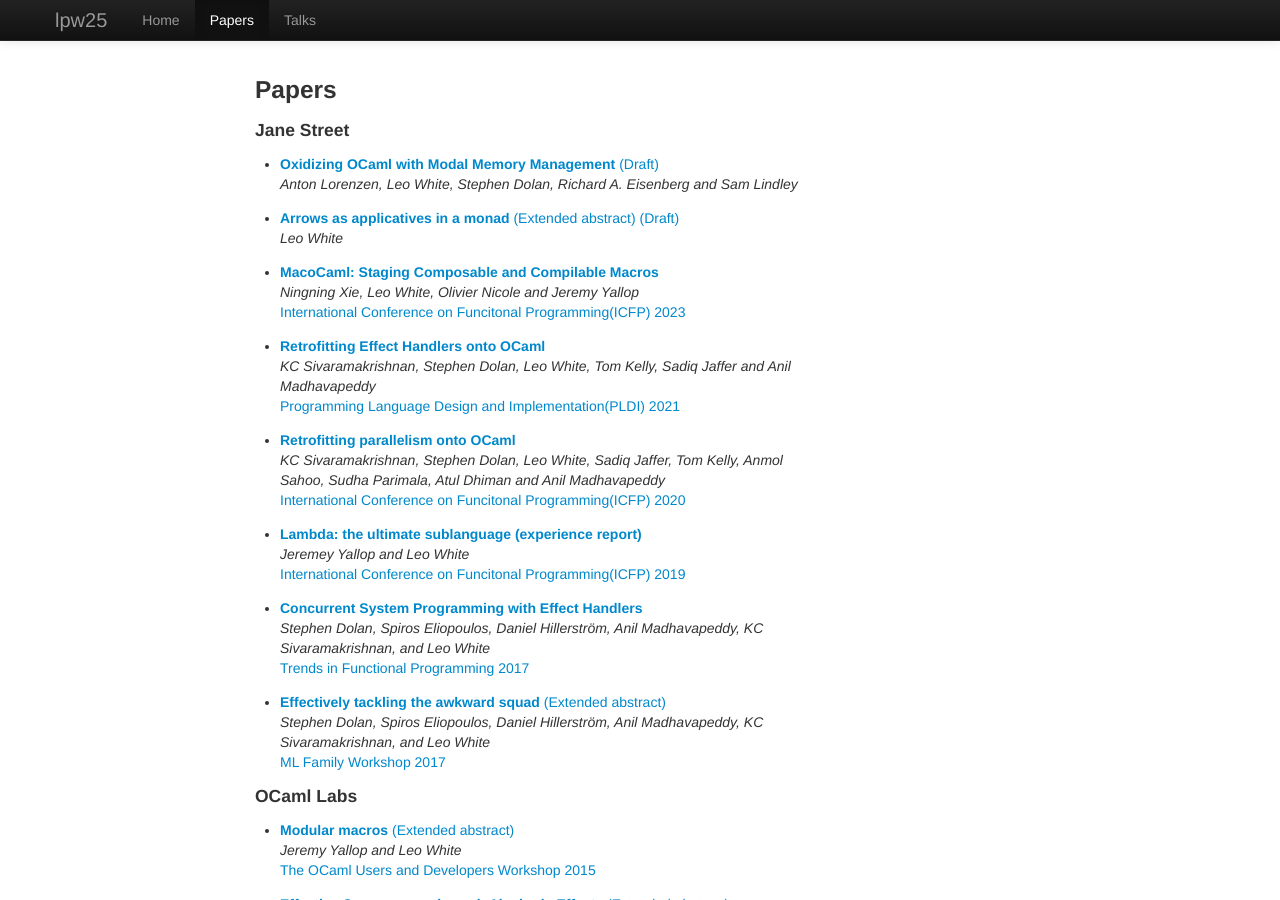
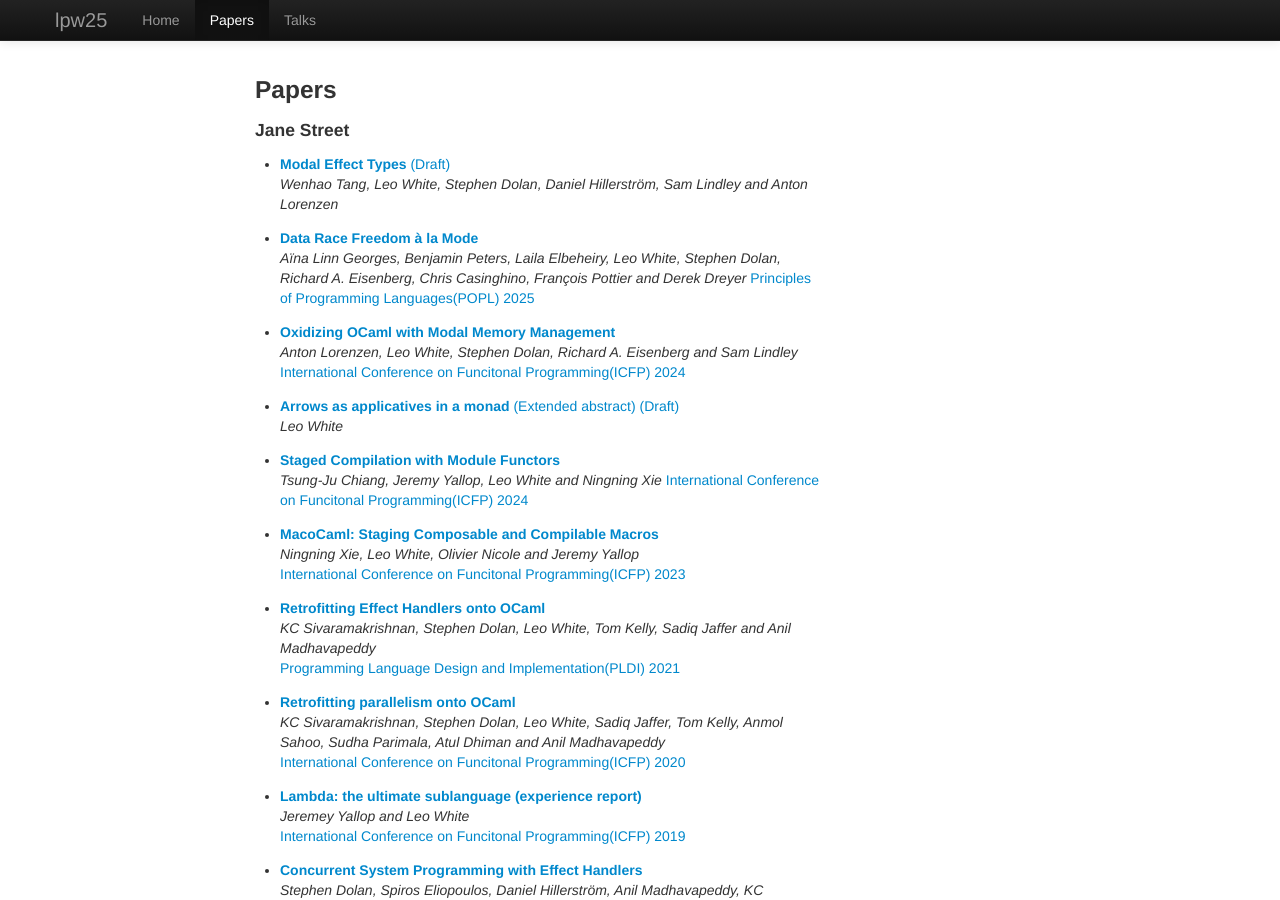
Before and after one commit to lpw25/lpw25.github.com, a Jekyll site: the page built from papers.html, in a window 1280 px wide and 900 px high. Built offline with Jekyll 4.4.1, drawn with Linux system fonts in a browser that asks for light colours.

Commit message:
Add recent papers

```diff
--- a/papers.html
+++ b/papers.html
@@ -10,12 +10,27 @@
     <h4> Jane Street </h4>
     <ul>
       <li style="margin: 1em 0">
-        <a href="/papers/mode-inference-draft-feb2024.pdf"><b>Oxidizing OCaml with Modal Memory Management</b> (Draft)</a><br>
+        <a href="/papers/oopsla2025.pdf"><b>Modal Effect Types</b> (Draft) </a><br>
+        <i>Wenhao Tang, Leo White, Stephen Dolan, Daniel Hillerström, Sam Lindley and Anton Lorenzen</i>
+      </li>
+      <li style="margin: 1em 0">
+        <a href="/papers/icfp2024.pdf"><b>Data Race Freedom à la Mode</b></a><br>
+        <i>Aïna Linn Georges, Benjamin Peters, Laila Elbeheiry, Leo White, Stephen Dolan, Richard A. Eisenberg, Chris Casinghino, François Pottier and Derek Dreyer</i>
+        <a href="https://popl25.sigplan.org/">Principles of Programming Languages(POPL) 2025</a>
+      </li>
+      <li style="margin: 1em 0">
+        <a href="/papers/icfp2024.pdf"><b>Oxidizing OCaml with Modal Memory Management</b></a><br>
         <i>Anton Lorenzen, Leo White, Stephen Dolan, Richard A. Eisenberg and Sam Lindley</i>
+        <a href="https://icfp24.sigplan.org/">International Conference on Funcitonal Programming(ICFP) 2024</a>
       </li>
       <li style="margin: 1em 0">
         <a href="/papers/arrows-draft-may2024.pdf"><b>Arrows as applicatives in a monad</b> (Extended abstract) (Draft)</a><br>
         <i>Leo White</i>
+      </li>
+      <li style="margin: 1em 0">
+        <a href="/papers/icfp2024-2.pdf"><b>Staged Compilation with Module Functors</b></a><br>
+        <i>Tsung-Ju Chiang, Jeremy Yallop, Leo White and Ningning Xie</i>
+        <a href="https://icfp24.sigplan.org/">International Conference on Funcitonal Programming(ICFP) 2024</a>
       </li>
       <li style="margin: 1em 0">
         <a href="/papers/icfp2023.pdf"><b>MacoCaml: Staging Composable and Compilable Macros</b></a><br>
```
Also changed, not shown: 5 other files.
